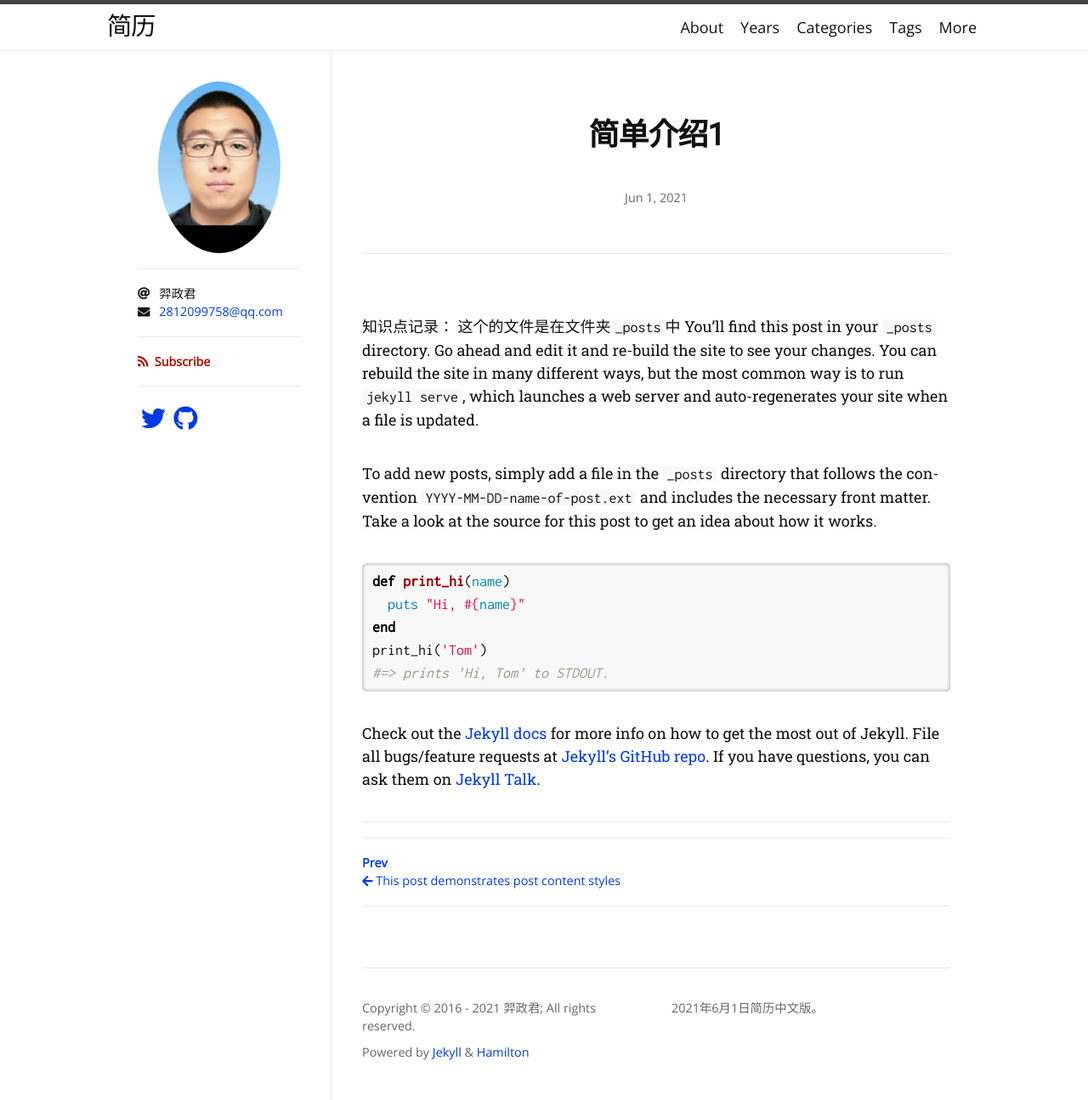
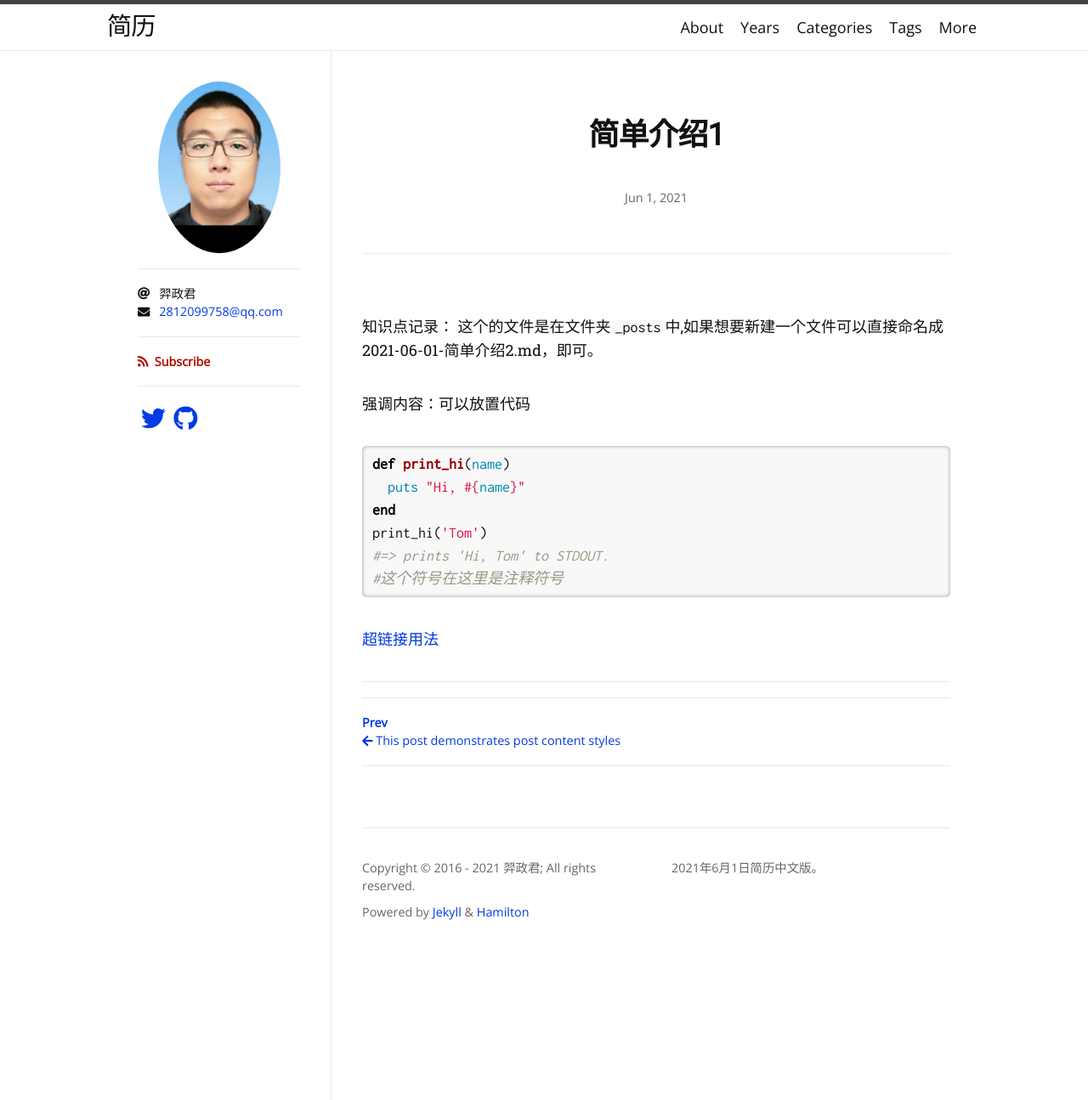
Before and after one commit to guohuanguohuan/helloyizhengjun.github.io, a Jekyll site: the page built from _posts/2021-06-01-简单介绍1.md, in a window 1280 px wide. Shown: the whole page at 85% size. Built offline with Jekyll 4.4.1, drawn with Linux system fonts in a browser that asks for light colours; nearby versions of some CDN libraries; some web fonts are replaced.

Commit message:
Update 2021-06-01-简单介绍1.md

```diff
--- a/_posts/2021-06-01-简单介绍1.md
+++ b/_posts/2021-06-01-简单介绍1.md
@@ -3,27 +3,19 @@
 ---
 
 知识点记录：
-这个的文件是在文件夹`_posts`中
-You’ll find this post in your `_posts` directory. Go ahead and edit it and re-build the site to see your changes. You can rebuild the site in many different ways, but the most common way is to run `jekyll serve`, which launches a web server and auto-regenerates your site when a file is updated.
-
-To add new posts, simply add a file in the `_posts` directory that follows the convention `YYYY-MM-DD-name-of-post.ext` and includes the necessary front matter. Take a look at the source for this post to get an idea about how it works.
-
-
-
-<!--Jekyll also offers powerful support for code snippets:-->
+这个的文件是在文件夹`_posts`中,如果想要新建一个文件可以直接命名成2021-06-01-简单介绍2.md，即可。
 
 <!--这些是注释文本，不会显示-->
 
+强调内容：可以放置代码
 {% highlight ruby %}
 def print_hi(name)
   puts "Hi, #{name}"
 end
 print_hi('Tom')
 #=> prints 'Hi, Tom' to STDOUT.
+#这个符号在这里是注释符号
 {% endhighlight %}
-
-Check out the [Jekyll docs][jekyll-docs] for more info on how to get the most out of Jekyll. File all bugs/feature requests at [Jekyll’s GitHub repo][jekyll-gh]. If you have questions, you can ask them on [Jekyll Talk][jekyll-talk].
+[超链接用法][jekyll-docs]
 
 [jekyll-docs]: http://jekyllrb.com/docs/home
-[jekyll-gh]:   https://github.com/jekyll/jekyll
-[jekyll-talk]: https://talk.jekyllrb.com/
```
